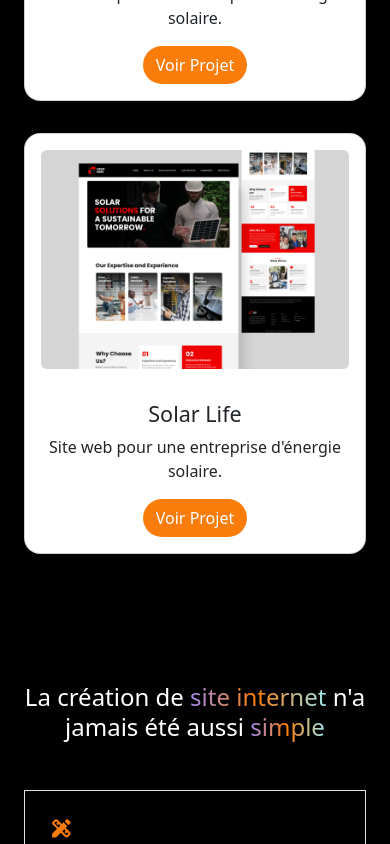
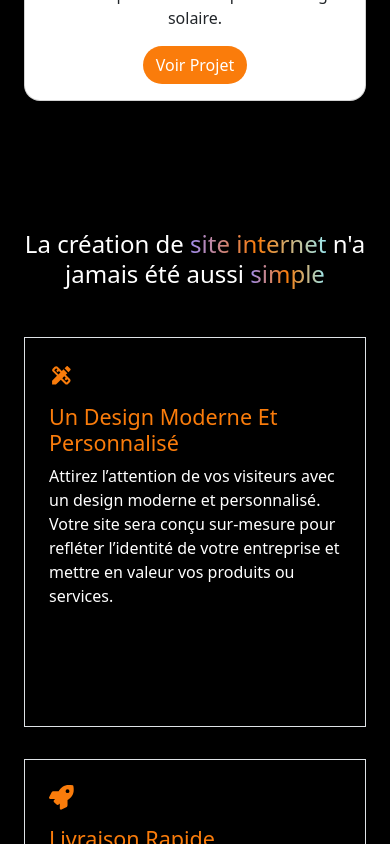
Before and after one commit to Princetoutcouleur/princetoutcouleur-business, a React (Create React App) app: page / in a window 390 px wide. Shown: the part 1320-2164 px from the top of the page. Built offline with nearby package versions, Linux system fonts and the light colour scheme.

Commit message:
Reglage de de quelques problemes de responsivites

```diff
--- a/package.json
+++ b/package.json
@@ -12,7 +12,7 @@
     "react": "^18.3.1",
     "react-dom": "^18.3.1",
     "react-icons": "^5.2.1",
-    "react-scripts": "^3.0.1",
+    "react-scripts": "^5.0.1",
     "web-vitals": "^2.1.4"
   },
   "scripts": {
@@ -38,5 +38,8 @@
       "last 1 firefox version",
       "last 1 safari version"
     ]
+  },
+  "devDependencies": {
+    "webpack": "^5.95.0"
   }
 }
--- a/src/Components/CardProject.js
+++ b/src/Components/CardProject.js
@@ -2,7 +2,7 @@ import React from "react";
 
 const CardProject = (props) => {
   return (
-    <div id="CardProject" className="mb-3" data-aos="flip-up">
+    <div id="CardProject" className="mb-3">
       <div class="card rounded-4 shadow">
         <div className="card-img-top p-3">
           <img
--- a/src/Components/Header.js
+++ b/src/Components/Header.js
@@ -15,7 +15,7 @@ const Header = () => {
               Ensemble, on va bâtir un site web qui met en lumière votre
               activité
             </p>
-            <div className="" data-aos="zoom-in">
+            <div className="" data-aos="zoom-out">
               <a href="https://tally.so/r/m6vN5o">
                 <button className="btn btn-default border border-dark border-1 yellow px-4 rounded-pill text-white">
                 Discutons de votre projet
--- a/src/Components/Navigation.js
+++ b/src/Components/Navigation.js
@@ -19,7 +19,7 @@ const Navigation = () => {
         </div>
         <ul className="NavItem list-unstyled d-none d-lg-flex gap-4 pt-3" data-aos="fade-down">
           <li>
-            <a href="#" className="text-decoration-none text-white">
+            <a href="/" className="text-decoration-none text-white">
               Accueil
             </a>
           </li>
--- a/src/Components/Portfolio.js
+++ b/src/Components/Portfolio.js
@@ -4,13 +4,6 @@ import CardProject from "./CardProject";
 
 const Portfolio = () => {
   const CardData = [
-    {
-      title: "Solar Life",
-      image: Solar,
-      description:
-        "Site web pour une entreprise d'énergie solaire.",
-      url: "https://solar-life.vercel.app/",
-    },
     {
       title: "Solar Life",
       image: Solar,
--- a/src/Components/Question.js
+++ b/src/Components/Question.js
@@ -64,7 +64,7 @@ const Question = () => {
 
   return (
     <div id="Question" className="container-fluid py-5">
-      <h1 className="text-center mb-5 section-title" data-aos="zoom-out">Questions fréquentes</h1>
+      <h1 className="text-center mb-5 section-title" >Questions fréquentes</h1>
       <div className="accordion container" id="accordionExample">
         {faqData.map((item) => (
           <AccordionItem
```
Also changed, not shown: 1 other file (tests, documents, lock files or other folders).
